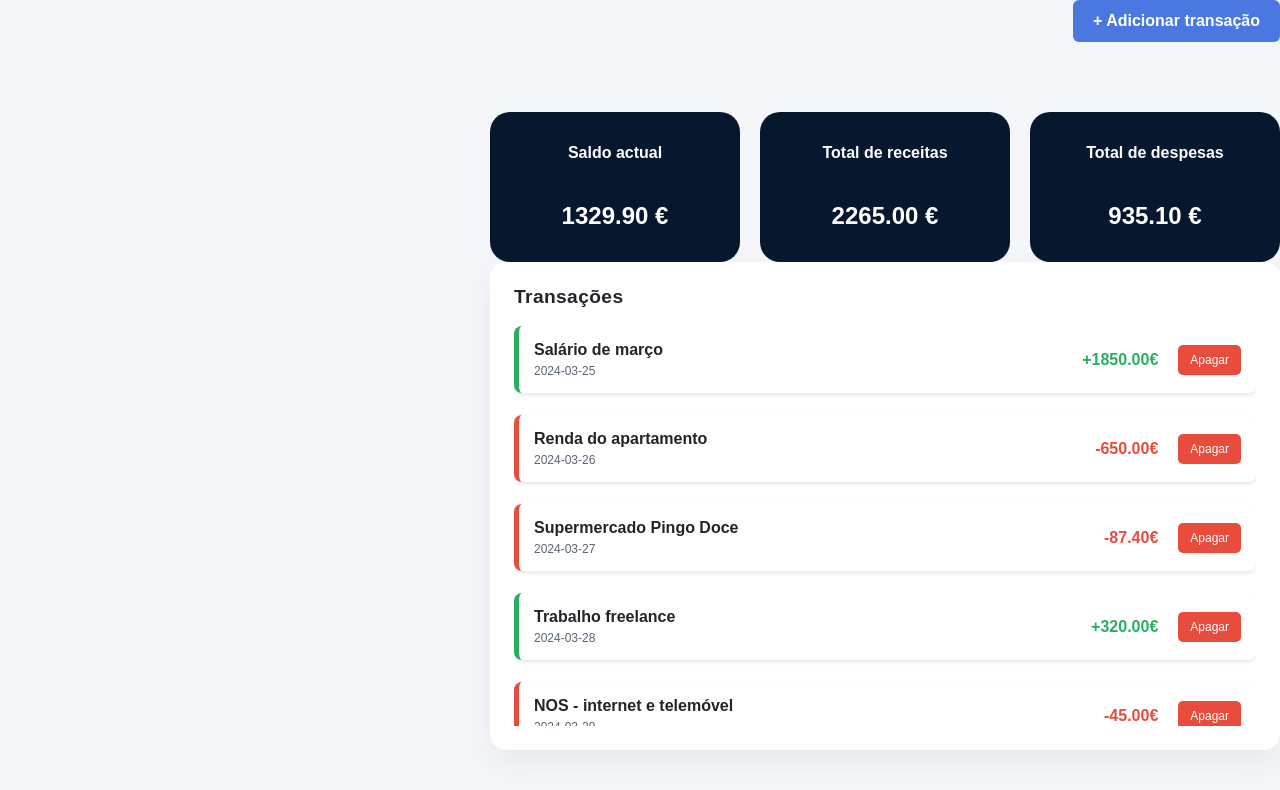
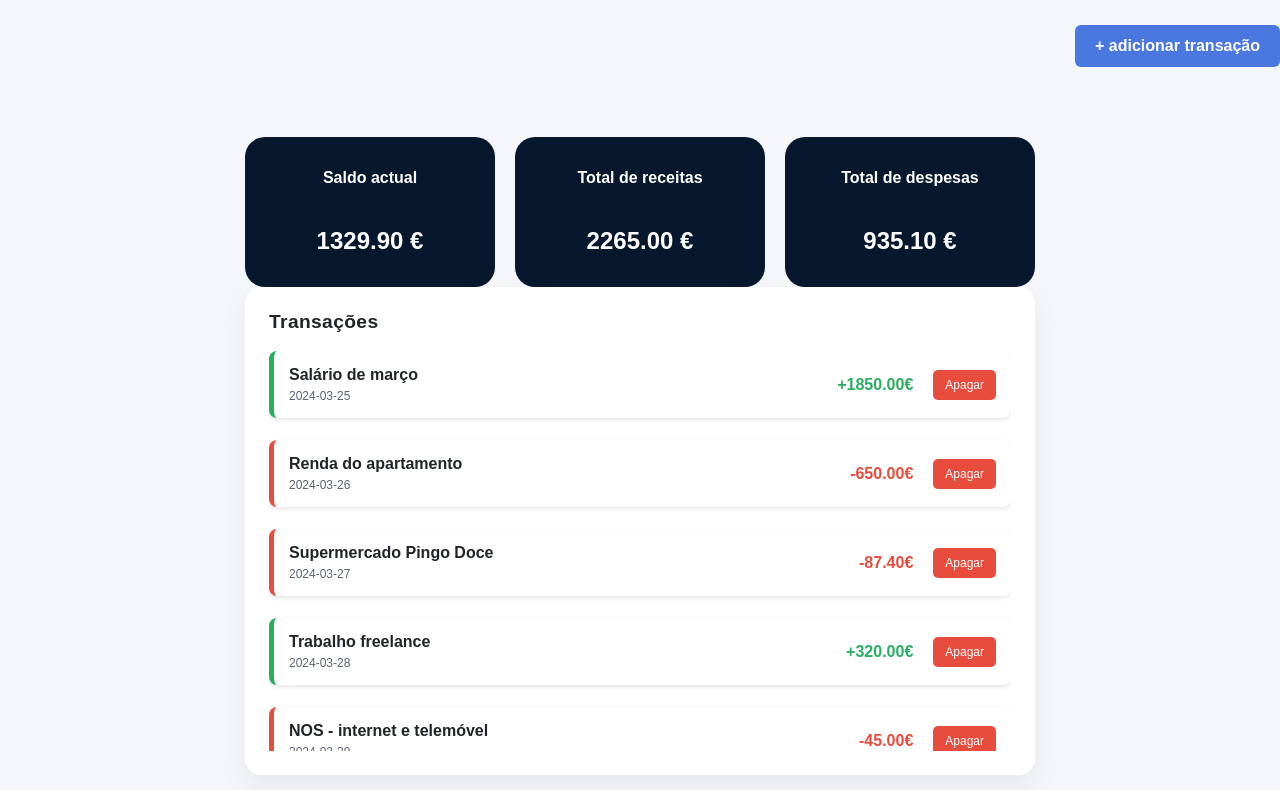
Before and after one commit to dsanches06/M6_Projeto_Expense_Tracker, a React (Vite) app: page / in a window 1280 px wide. Shown: the top 790 px of the page. Built offline with nearby package versions, Linux system fonts and the light colour scheme.

Commit message:
feat: nav entre paginas (browserRouter) ex: /resumo

```diff
--- a/package.json
+++ b/package.json
@@ -13,6 +13,7 @@
     "react": "^19.2.4",
     "react-dom": "^19.2.4",
     "react-router": "^7.14.0",
+    "react-router-dom": "^7.14.0",
     "use-immer": "^0.11.0"
   },
   "devDependencies": {
--- a/src/App.jsx
+++ b/src/App.jsx
@@ -1,3 +1,8 @@
+
+// importar componentes do react-router-dom
+import { Routes, Route } from "react-router-dom";
+
+// componente principal da aplicação
 import { useState } from "react";
 import Summary from "./components/Summary";
 import AddTransaction from "./components/AddTransaction";
@@ -39,17 +44,28 @@ const App = () => {
     setTransactions(transactions.filter((t) => t.id !== id));
   };
 
+  // retornar as rotas da aplicação
   return (
+    // container principal
     <div className="container">
+      {/* rotas da aplicação */}
+      <Routes>
+        {/* rota principal: lista e resumo */}
+        <Route
+          path="/"
+          element={
+            <>
+              {/* cabeçalho com botão para adicionar transação */}
               <div className="page-header">
                 <button
                   className="btn btn-add-transaction"
                   onClick={() => setShowModal(true)}
                 >
-          + Adicionar transação
+                  + adicionar transação
                 </button>
               </div>
 
+              {/* grid com resumo e lista de transações */}
               <div className="page-grid">
                 <section className="summary-panel">
                   <Summary
@@ -67,6 +83,7 @@ const App = () => {
                 </section>
               </div>
 
+              {/* modal para adicionar transação */}
               {showModal && (
                 <div className="modal-overlay" onClick={() => setShowModal(false)}>
                   <div className="modal-content" onClick={(e) => e.stopPropagation()}>
@@ -77,8 +94,15 @@ const App = () => {
                   </div>
                 </div>
               )}
+            </>
+          }
+        />
+        {/* rota para o resumo */}
+        <Route path="/resumo" element={<Summary saldo={balance} receitas={totalIncome} despesas={totalExpenses} />} />
+      </Routes>
     </div>
   );
 };
 
+// exportar componente principal
 export default App;
--- a/src/main.jsx
+++ b/src/main.jsx
@@ -1,19 +1,13 @@
 import { StrictMode } from "react";
 import { createRoot } from "react-dom/client";
-import { BrowserRouter, Routes, Route } from "react-router";
+import { BrowserRouter } from "react-router-dom";
 import "./styles/index.css";
 import App from "./App";
-import Summary from "./components/Summary";
 
 createRoot(document.getElementById("root")).render(
   <StrictMode>
-    <App />
-  </StrictMode>,
-
-  <BrowserRouter>
-    <Routes>
-      <Route path="/" element={<App />} />
-      <Route path="card" element={<Summary />} />
-    </Routes>
-  </BrowserRouter>,
+    <BrowserRouter>
+      <App />
+    </BrowserRouter>
+  </StrictMode>
 );
--- a/src/styles/index.css
+++ b/src/styles/index.css
@@ -27,11 +27,12 @@ main {
 
 .page-header {
   display: flex;
-  justify-content: space-between;
+  justify-content: center; /* centraliza horizontalmente */
   align-items: center;
   gap: 20px;
   margin-bottom: 30px;
   flex-wrap: wrap;
+  width: 100%;
 }
 
 .page-header h1 {
@@ -42,11 +43,12 @@ main {
 }
 
 .container{
-    display: flex;
+  display: flex;
   flex-direction: column;
-  justify-content: space-around;
-  align-items: flex-end;
+  justify-content: center; /* centraliza verticalmente */
+  align-items: center; /* centraliza horizontalmente */
   gap: 20px;
+  min-height: 100vh;
 }
 
 
```
Also changed, not shown: 1 other file (tests, documents, lock files or other folders). Lines whose indentation alone changed are shown as unchanged.
